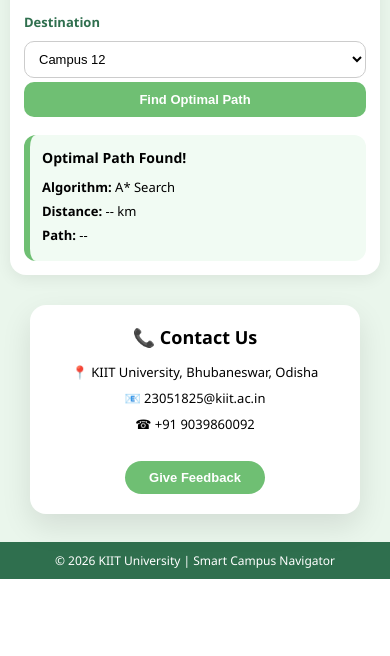
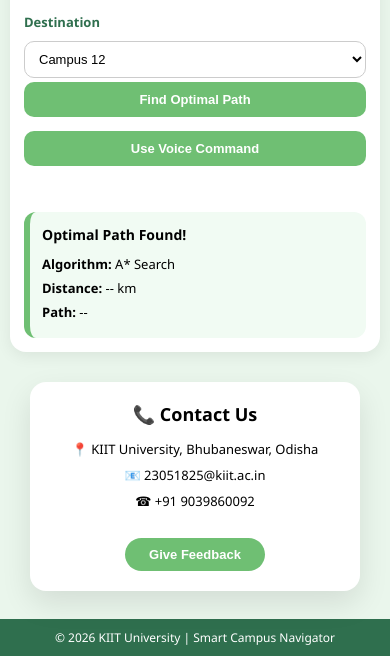
Before and after one commit to AtharvSChaturvedi/Campus-Navigator_Test, a Flask app: page / in a window 390 px wide. Shown: the part 476-1132 px from the top of the page. Before the commit the page ends 1055 px from the top, so only its background shows below. Run offline with Flask 3, Linux system fonts and the light colour scheme.

Commit message:
Update style.css

```diff
--- a/static/css/style.css
+++ b/static/css/style.css
@@ -341,10 +341,6 @@ footer{
         font-size:13px;
         padding:10px;
     }
-    #voice-command-btn,
-    #voice-command-status{
-        display:none;
-    }
     .result-box{
         font-size:13px;
         padding:12px;
```
